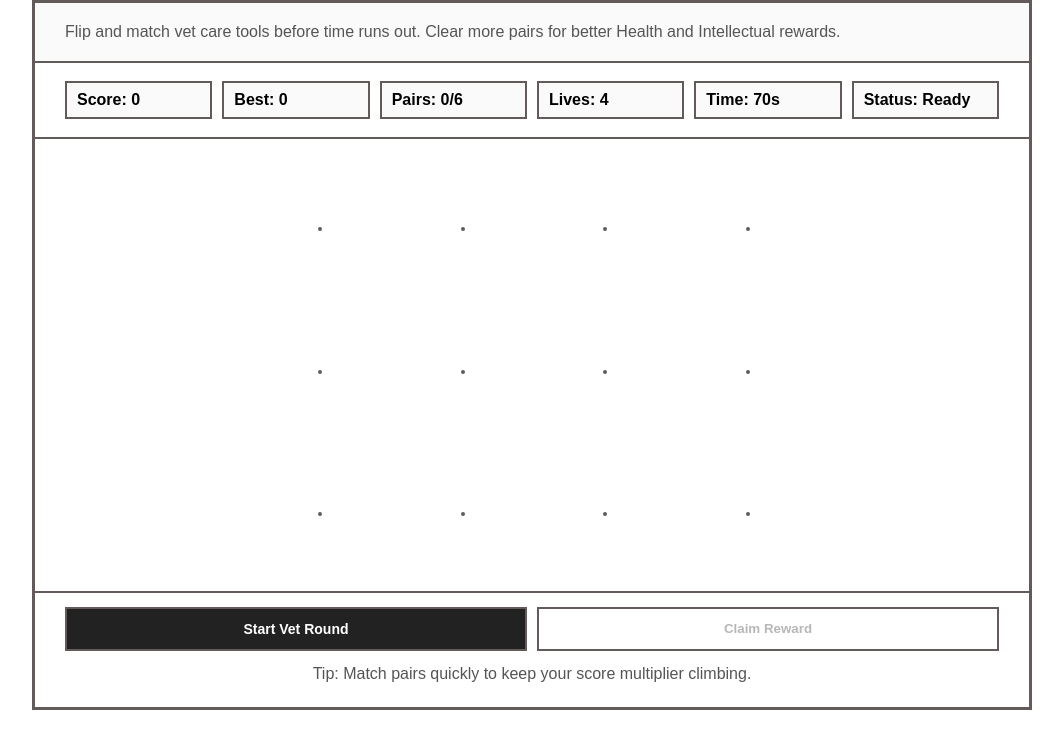
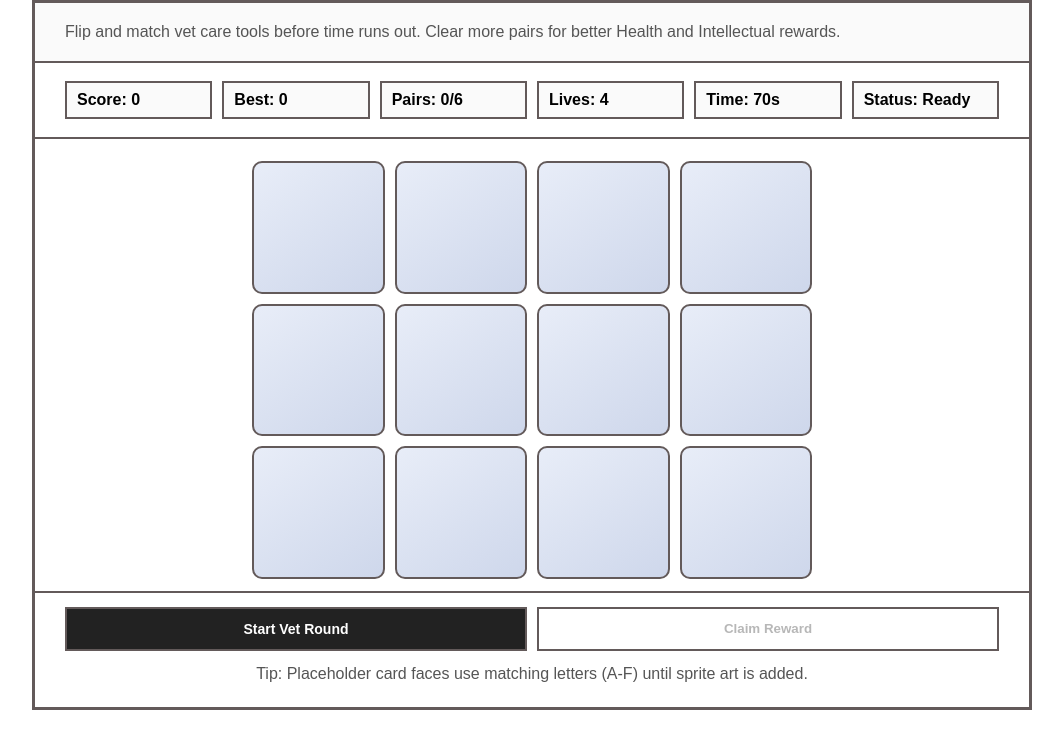
Before and after one commit to dymerkley-stack/CSE-310_Team1GroupProject, a website: page vetmemorymatch.html in a window 1280 px wide. Shown: the part 109-849 px from the top of the page, without its empty margins (108-1171 px from the left). Drawn offline with Linux system fonts and the light colour scheme; a web font is replaced by a local one.

Commit message:
updated vet match

```diff
--- a/styles.css
+++ b/styles.css
@@ -1416,10 +1416,12 @@ body {
 }
 
 .vet-card-inner {
+  display: block;
   position: relative;
   width: 100%;
   height: 100%;
   transform-style: preserve-3d;
+  -webkit-transform-style: preserve-3d;
   transition: transform 190ms ease;
 }
 
@@ -1437,6 +1439,7 @@ body {
   align-items: center;
   justify-content: center;
   backface-visibility: hidden;
+  -webkit-backface-visibility: hidden;
   background-repeat: no-repeat;
   background-position: center;
   background-size: contain;
@@ -1449,12 +1452,25 @@ body {
 .vet-card-front {
   transform: rotateY(180deg);
   background: linear-gradient(145deg, #ffffff 0%, #f3f3f3 100%);
+  flex-direction: column;
+  gap: 6px;
 }
 
 .vet-card-glyph {
-  font-size: 24px;
+  font-size: 28px;
   font-weight: 800;
   color: #2f3d5c;
+}
+
+.vet-card-label {
+  font-size: 11px;
+  line-height: 1.2;
+  font-weight: 700;
+  letter-spacing: 0.04em;
+  text-transform: uppercase;
+  color: #435273;
+  text-align: center;
+  padding: 0 4px;
 }
 
 .vet-card-face.vet-uses-sprite {
--- a/vetmemorymatch.html
+++ b/vetmemorymatch.html
@@ -40,7 +40,7 @@
       </section>
 
       <section class="vet-help">
-        <p>Tip: Match pairs quickly to keep your score multiplier climbing.</p>
+        <p>Tip: Placeholder card faces use matching letters (A-F) until sprite art is added.</p>
       </section>
     </main>
 
--- a/vetmemorymatch.js
+++ b/vetmemorymatch.js
@@ -42,12 +42,12 @@ const CARD_LABELS = {
 };
 
 const CARD_GLYPHS = {
-  syringe: "S",
+  syringe: "A",
   bandage: "B",
-  stethoscope: "T",
-  medicine: "M",
-  thermometer: "H",
-  heartMonitor: "C",
+  stethoscope: "C",
+  medicine: "D",
+  thermometer: "E",
+  heartMonitor: "F",
 };
 
 let score = 0;
@@ -197,7 +197,7 @@ function createCard(type, index) {
   button.type = "button";
   button.className = "vet-card";
   button.dataset.index = String(index);
-  button.setAttribute("aria-label", `Vet card ${index + 1}`);
+  button.setAttribute("aria-label", `Vet card ${index + 1}: ${CARD_LABELS[type]}`);
 
   const inner = document.createElement("span");
   inner.className = "vet-card-inner";
@@ -209,6 +209,11 @@ function createCard(type, index) {
   glyph.className = "vet-card-glyph";
   glyph.textContent = CARD_GLYPHS[type] ?? "?";
   front.appendChild(glyph);
+
+  const label = document.createElement("span");
+  label.className = "vet-card-label";
+  label.textContent = CARD_LABELS[type] ?? "Unknown";
+  front.appendChild(label);
 
   const back = document.createElement("span");
   back.className = "vet-card-face vet-card-back";
```
